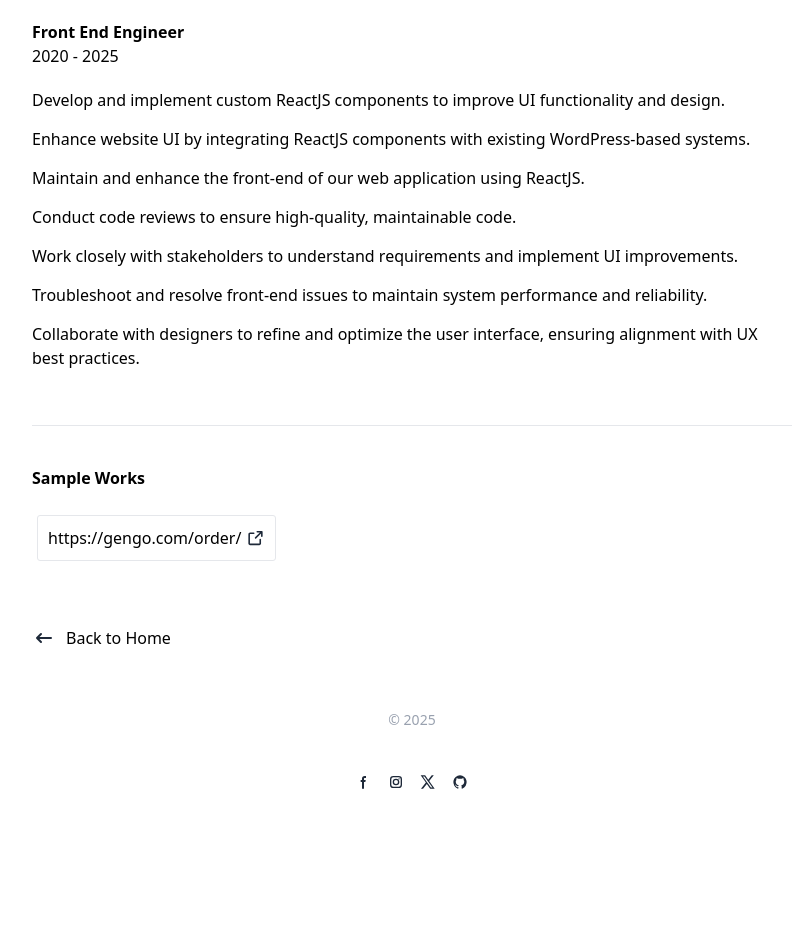
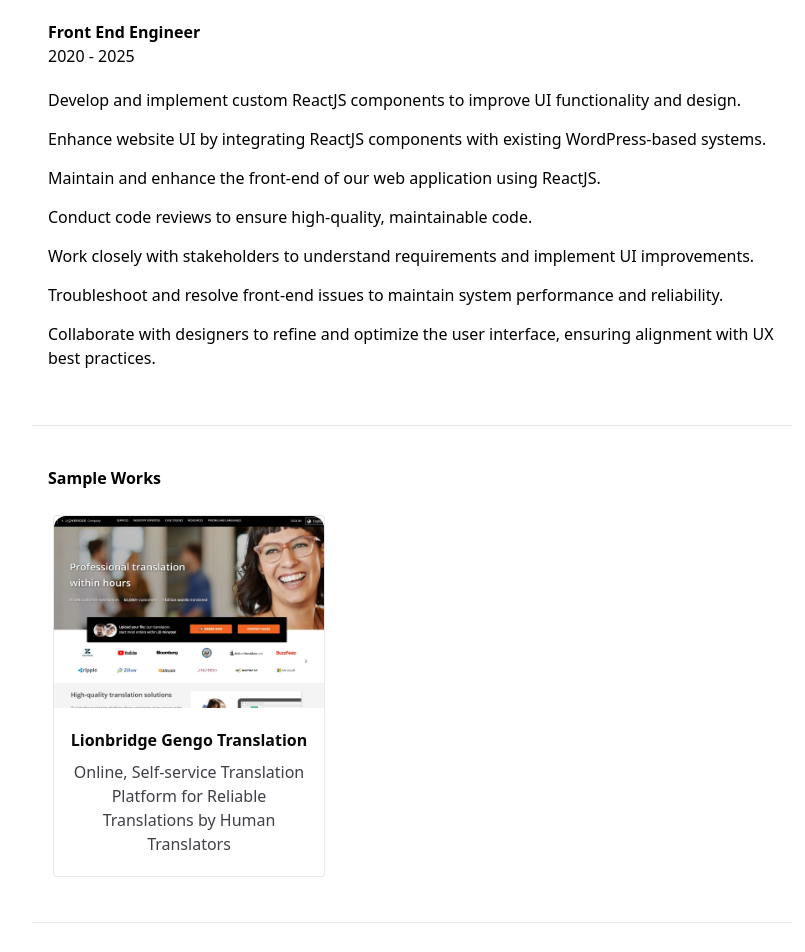
Before and after one commit to MedelDomingo/site-portfolio, a React (Vite) app: page /job-1 in a window 1280 px wide. Shown: the top 952 px of the page, without its empty margins (228-1033 px from the left). Before the commit the page ends 840 px from the top, so only its background shows below. Built offline with nearby package versions, Linux system fonts and the light colour scheme.

Commit message:
inner pages edits

```diff
--- a/src/components/Cards.jsx
+++ b/src/components/Cards.jsx
@@ -1,14 +1,17 @@
 import { Card } from "flowbite-react";
 import { InView } from "../../components/motion-primitives/in-view";
+
+import todoListapp from "../assets/images/portfolios/todo_list_app.jpg";
 
 import Button from "./Button";
 
 const Cards = (props) => {
   const cardDetails = [
     {
+      imgUrl: todoListapp,
       title: "To Do List",
       description:
-        "A simple, user-friendly Todo List application built with React JS.",
+        "A simple, user-friendly Todo List application built with React JS with CRUD operations.",
       url: "https://github.com/MedelDomingo/first-todo-list-app",
       tech: "HTML,CSS,React",
     },
@@ -32,6 +35,12 @@
       key={`tech-${index}`}
     >
       <Card className="m-4">
+        <div
+          className="port-img__wrapper "
+          style={{
+            backgroundImage: item.imgUrl ? `url(${item.imgUrl})` : undefined,
+          }}
+        ></div>
         <h5 className="text-2xl tracking-tight text-gray-900 dark:text-white font-bold text-[16px] pb-1">
           {item.title}
         </h5>
--- a/src/components/WebsitePortfolio.jsx
+++ b/src/components/WebsitePortfolio.jsx
@@ -1,11 +1,31 @@
 import React from "react";
+import {
+  MorphingDialog,
+  MorphingDialogTrigger,
+  MorphingDialogContent,
+  MorphingDialogTitle,
+  MorphingDialogImage,
+  MorphingDialogSubtitle,
+  MorphingDialogClose,
+  MorphingDialogDescription,
+  MorphingDialogContainer,
+} from "../../components/motion-primitives/morphing-dialog";
 
-export default function WebsitePortfolio({ sectionTitle, workSamples }) {
+const WebsitePortfolio = ({
+  sectionTitle,
+  workSamples,
+  portImg,
+  portName,
+  portDescription,
+  portShortDescription,
+  portType,
+}) => {
   const samples = workSamples
     ? workSamples.split(",").map((s) => s.trim())
     : [];
+
   return (
-    <div className="py-5">
+    <div className="py-5 border-gray-200 border-b-1 border-t-1 md:px-4 pb-10">
       <h2 className="py-5 font-bold">{sectionTitle}</h2>
       <ul>
         {samples.map((sample, index) => (
@@ -13,9 +33,81 @@
             className="transition-all ease duration-200 rounded-[3px] inline-block m-[5px] border-1 border-gray-200 hover:bg-gray-100 dark:text-zinc-900"
             key={index}
           >
+            {(portType == "modal" && (
+              <MorphingDialog
+                transition={{
+                  type: "spring",
+                  bounce: 0.05,
+                  duration: 0.25,
+                }}
+              >
+                <MorphingDialogTrigger
+                  style={{
+                    borderRadius: "12px",
+                  }}
+                  className="flex max-w-[270px] flex-col overflow-hidden "
+                >
+                  <MorphingDialogImage
+                    src={portImg}
+                    alt={portName}
+                    className="h-48 w-full object-cover"
+                  />
+                  <div className="flex grow flex-row items-end justify-between px-3 py-5">
+                    <div>
+                      <h3 className="font-semibold pb-2">
+                        <MorphingDialogTitle className="text-zinc-950 dark:text-zinc-50">
+                          {portName}
+                        </MorphingDialogTitle>
+                      </h3>
+                      <MorphingDialogSubtitle className="text-zinc-700 dark:text-zinc-400">
+                        {portShortDescription}
+                      </MorphingDialogSubtitle>
+                    </div>
+                  </div>
+                </MorphingDialogTrigger>
+                <MorphingDialogContainer>
+                  <MorphingDialogContent className="pointer-events-auto relative flex h-auto w-full flex-col overflow-hidden border border-zinc-950/10 bg-white dark:border-zinc-50/10 dark:bg-zinc-900 sm:w-[500px]">
+                    <MorphingDialogImage
+                      src={portImg}
+                      alt={portName}
+                      className="h-full w-full"
+                    />
+                    <div className="p-6">
+                      <MorphingDialogTitle className="text-2xl text-zinc-950 dark:text-zinc-50">
+                        {portName}
+                      </MorphingDialogTitle>
+                      <MorphingDialogSubtitle className="text-zinc-700 dark:text-zinc-400 mt-2">
+                        {portShortDescription}
+                      </MorphingDialogSubtitle>
+                      <MorphingDialogDescription
+                        disableLayoutAnimation
+                        variants={{
+                          initial: { opacity: 0, scale: 0.8, y: 100 },
+                          animate: { opacity: 1, scale: 1, y: 0 },
+                          exit: { opacity: 0, scale: 0.8, y: 100 },
+                        }}
+                      >
+                        <p className="my-4 text-zinc-500 dark:text-zinc-500 text-[14px]">
+                          {portDescription}
+                        </p>
+                        <a
+                          className="mt-2 inline-flex text-zinc-500 underline"
+                          href={workSamples}
+                          target="_blank"
+                          rel="noopener noreferrer"
+                        >
+                          {workSamples}
+                        </a>
+                      </MorphingDialogDescription>
+                    </div>
+                    <MorphingDialogClose className="text-zinc-50" />
+                  </MorphingDialogContent>
+                </MorphingDialogContainer>
+              </MorphingDialog>
+            )) || (
               <a
                 className="p-[10px] flex items-center justify-center"
-              href={sample}
+                href={`https://${sample}`}
                 target="_blank"
                 rel="noopener noreferrer"
               >
@@ -38,9 +130,12 @@
                   />
                 </svg>
               </a>
+            )}
           </li>
         ))}
       </ul>
     </div>
   );
-}
+};
+
+export default WebsitePortfolio;
--- a/src/layout/MainLayout.jsx
+++ b/src/layout/MainLayout.jsx
@@ -1,12 +1,14 @@
 import React from "react";
 import { Link } from "react-router-dom";
 import Footer from "../sections/Footer/Footer";
+import ContactMe from "../sections/ContactMe/ContactMe";
 
 function MainLayout({ children }) {
   return (
     <>
       <div className="sm:min-h-[300px] xl:px-0 py-5 px-5 md:max-w-[760px] m-auto text-left">
         {children}
+        <ContactMe />
         <div className="back-home-btn py-10 flex items-center">
           <svg
             className="w-6 h-6 mr-[10px] text-gray-800 dark:text-white"
--- a/src/pages/JobFullStackPage.jsx
+++ b/src/pages/JobFullStackPage.jsx
@@ -1,13 +1,15 @@
 import React from "react";
 import MainLayout from "../layout/MainLayout";
 import WebsitePortfolio from "../components/WebsitePortfolio";
+
+import gengoImg from "../assets/images/portfolios/gengo_img.jpg";
 
 import "../pages/Jobs.css";
 
 function JobFullStackPage() {
   return (
     <MainLayout>
-      <div className="img-content-wrapper border-gray-200 border-b-1 pb-10">
+      <div className="img-content-wrapper pb-10 px-4">
         <div className="content-container text-center md:text-left">
           <div className="header-wrapper mb-5">
             <h1 className="font-bold">Front End Engineer</h1>{" "}
@@ -45,8 +47,13 @@
         </div>
       </div>
       <WebsitePortfolio
+        portType="modal"
         sectionTitle="Sample Works"
+        portImg={gengoImg}
         workSamples="https://gengo.com/order/"
+        portName="Lionbridge Gengo Translation"
+        portDescription="Optimized for speed, Gengo helps you instantly connect your content with the right translator. The easy-to-use interface captures all essential information about your translation requirements to provide you with the right quality and hassle-free experience."
+        portShortDescription="Online, Self-service Translation Platform for Reliable Translations by Human Translators"
       />
     </MainLayout>
   );
--- a/src/pages/JobProjectManagerPage.jsx
+++ b/src/pages/JobProjectManagerPage.jsx
@@ -5,7 +5,7 @@
 export default function JobProjectManagerPage() {
   return (
     <MainLayout>
-      <div className="img-content-wrapper  border-gray-200 border-b-1 pb-10">
+      <div className="img-content-wrapper  border-gray-200 border-b-1 pb-10 px-4">
         <div className="content-container text-center md:text-left">
           <div className="header-wrapper mb-5">
             <h1 className="font-bold">Project Manager & Web Developer</h1>{" "}
@@ -38,11 +38,11 @@
       </div>
       <WebsitePortfolio
         sectionTitle="PH Projects"
-        workSamples="http://www.apofloors.com, https://www.bluehorizons.travel, https://asianeyeinstitute.com"
+        workSamples="apofloors.com, bluehorizons.travel, asianeyeinstitute.com"
       />
       <WebsitePortfolio
         sectionTitle="AU Projects"
-        workSamples="https://rawandrice.com.au, https://www.ucapital.com.au, https://woofersworld.com.au, https://datatools.com.au, https://aussieoutdoorliving.com.au, https://www.tfo.com.au, https://www.letsbemates.com.au, https://appleseedgardening.com.au, https://gunnebo.com.au, https://cbsfoodtech.com.au, https://motiv8sports.com.au, https://www.1300smiles.com.au"
+        workSamples="rawandrice.com.au, www.ucapital.com.au, woofersworld.com.au, datatools.com.au, aussieoutdoorliving.com.au, www.tfo.com.au, www.letsbemates.com.au, appleseedgardening.com.au, gunnebo.com.au, cbsfoodtech.com.au, motiv8sports.com.au, www.1300smiles.com.au"
       />
     </MainLayout>
   );
--- a/src/pages/JobServerAdminPage.jsx
+++ b/src/pages/JobServerAdminPage.jsx
@@ -4,7 +4,7 @@
 export default function JobServerAdminPage() {
   return (
     <MainLayout>
-      <div className="img-content-wrapper  border-gray-200 border-b-1 pb-10">
+      <div className="img-content-wrapper  border-gray-200 border-b-1 pb-10 px-4">
         <div className="content-container text-center md:text-left">
           <div className="header-wrapper mb-5">
             <h1 className="font-bold">Server Administrator</h1>{" "}
--- a/src/sections/SampleWorks/SampleWorks.jsx
+++ b/src/sections/SampleWorks/SampleWorks.jsx
@@ -1,16 +1,20 @@
-import React from 'react'
-import Cards from '../../components/Cards'
-
+import React from "react";
+import Cards from "../../components/Cards";
 
 function SampleWorks() {
   return (
-    <div id="sample-works-section" className="py-4 md:py-12 md:max-w-[760px] m-auto md:px-4 border-gray-200 border-b-1">
-      <h2 className="text-[16px] font-bold text-center md:text-left">Sample Works</h2>
+    <div
+      id="sample-works-section"
+      className="py-4 md:py-12 md:max-w-[760px] m-auto md:px-4 border-gray-200 border-b-1"
+    >
+      <h2 className="text-[16px] font-bold text-center md:text-left">
+        Latest Projects
+      </h2>
       <div className="card-section-works">
-       <Cards />
+        <Cards />
       </div>
     </div>
-  )
+  );
 }
 
-export default SampleWorks
+export default SampleWorks;
```
Also changed, not shown: src/assets/images/portfolios/gengo_img.jpg (added), src/assets/images/portfolios/todo_list_app.jpg (added). Lines whose indentation alone changed are shown as unchanged.
